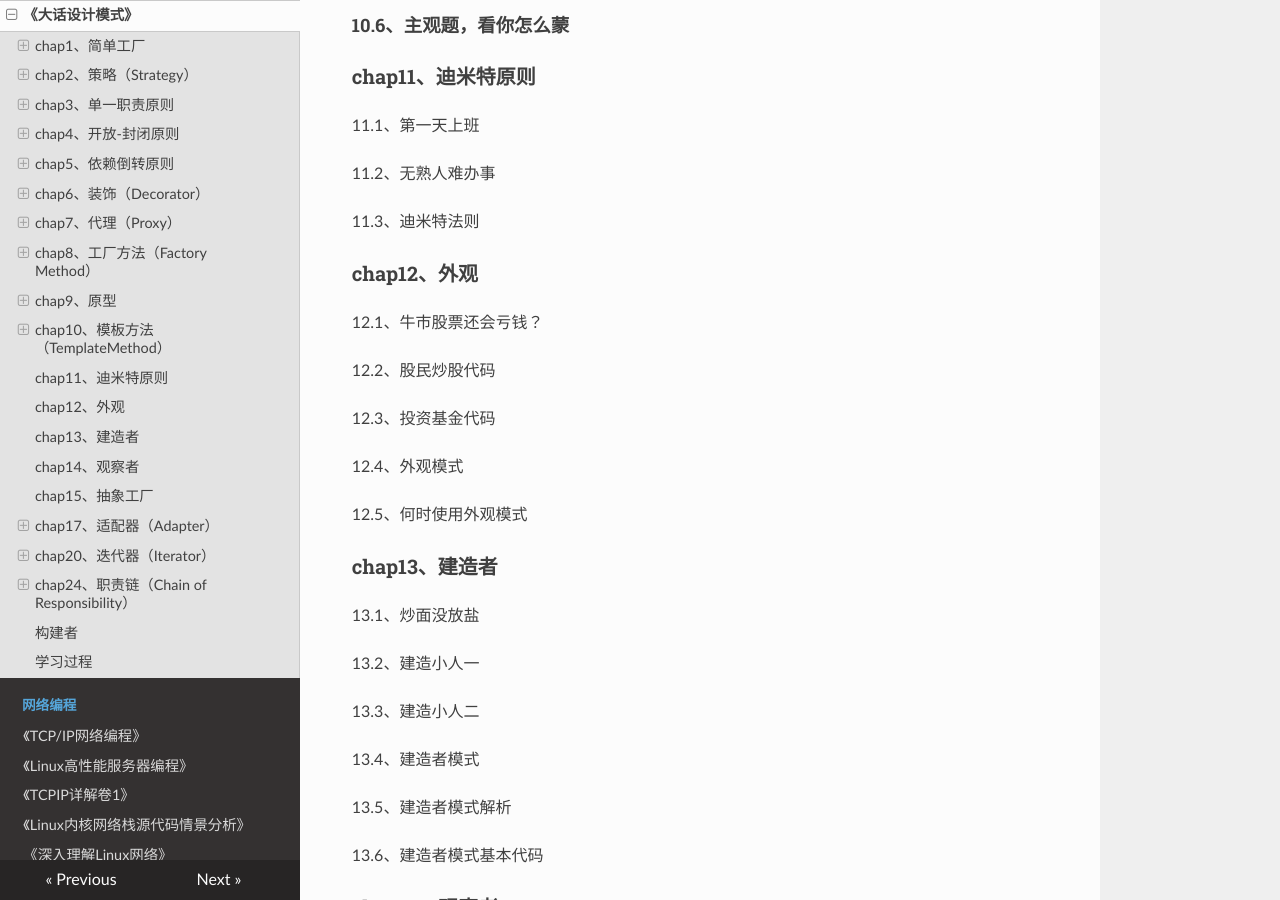
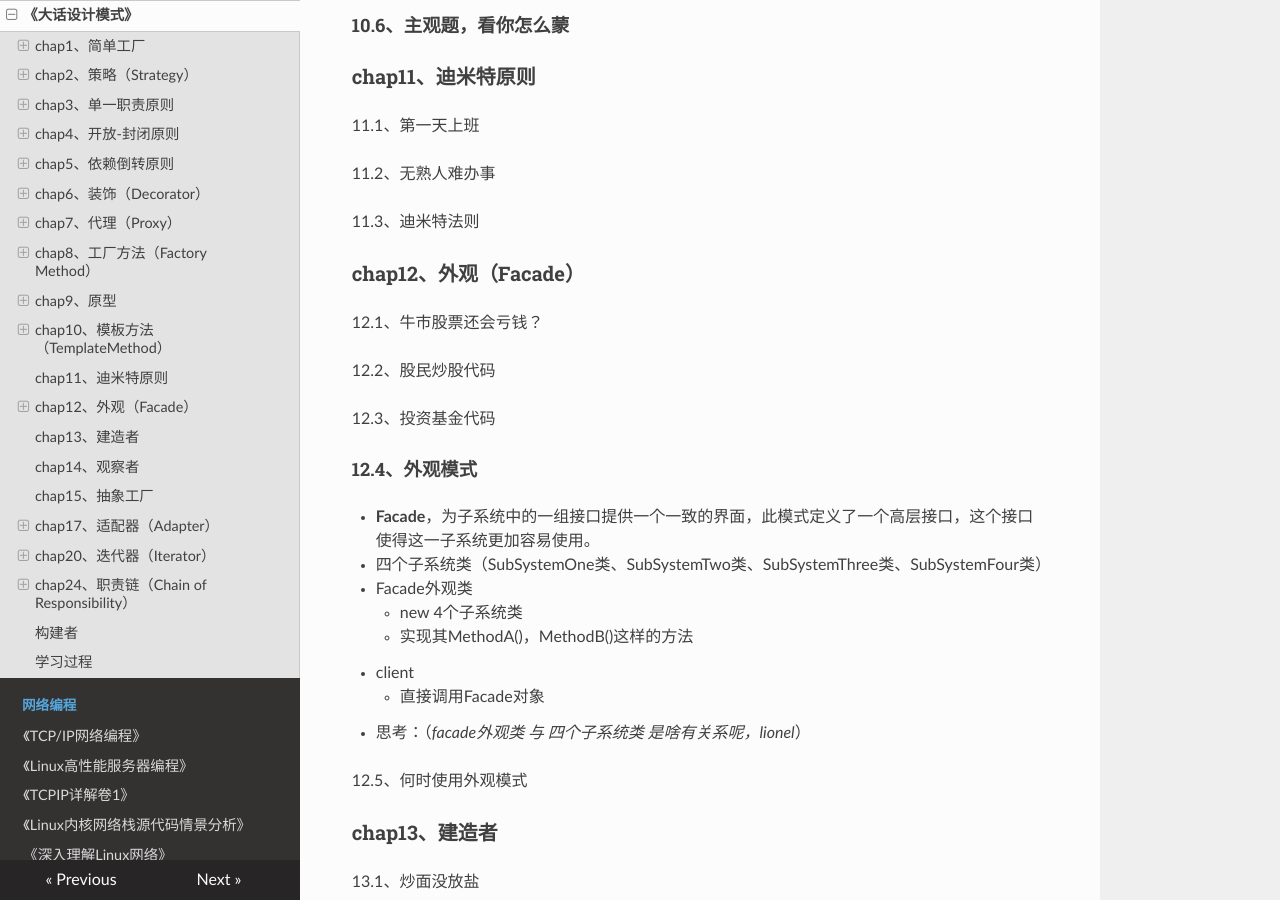
Before and after one commit to wolflion/booknotes, an MkDocs documentation site: the page built from docs/408/大话设计模式.md, in a window 1280 px wide and 900 px high, scrolled down 5762 px. Built offline with MkDocs 1.6.1, drawn with Linux system fonts in a browser that asks for light colours; nearby versions of some CDN libraries.

Commit message:
Update 大话设计模式.md

```diff
--- a/docs/408/大话设计模式.md
+++ b/docs/408/大话设计模式.md
@@ -223,7 +223,7 @@
 
 11.3、迪米特法则
 
-### chap12、外观
+### chap12、外观（Facade）
 
 12.1、牛市股票还会亏钱？
 
@@ -231,7 +231,16 @@
 
 12.3、投资基金代码
 
-12.4、外观模式
+#### 12.4、外观模式
+
++ **Facade**，为子系统中的一组接口提供一个一致的界面，此模式定义了一个高层接口，这个接口使得这一子系统更加容易使用。
++ 四个子系统类（SubSystemOne类、SubSystemTwo类、SubSystemThree类、SubSystemFour类）
++ Facade外观类
+  + new 4个子系统类
+  + 实现其MethodA()，MethodB()这样的方法
++ client
+  + 直接调用Facade对象
++ 思考：（*facade外观类 与 四个子系统类  是啥有关系呢，lionel*）
 
 12.5、何时使用外观模式
 
```
